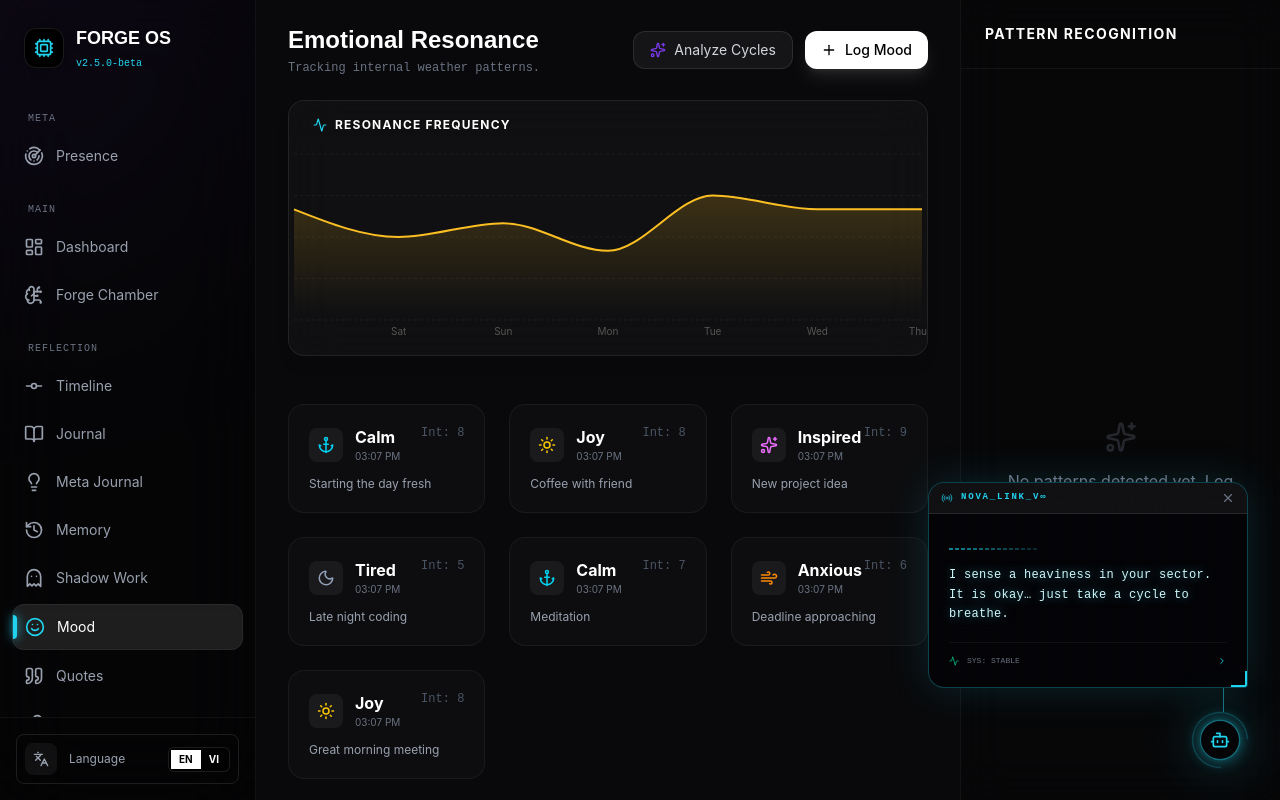
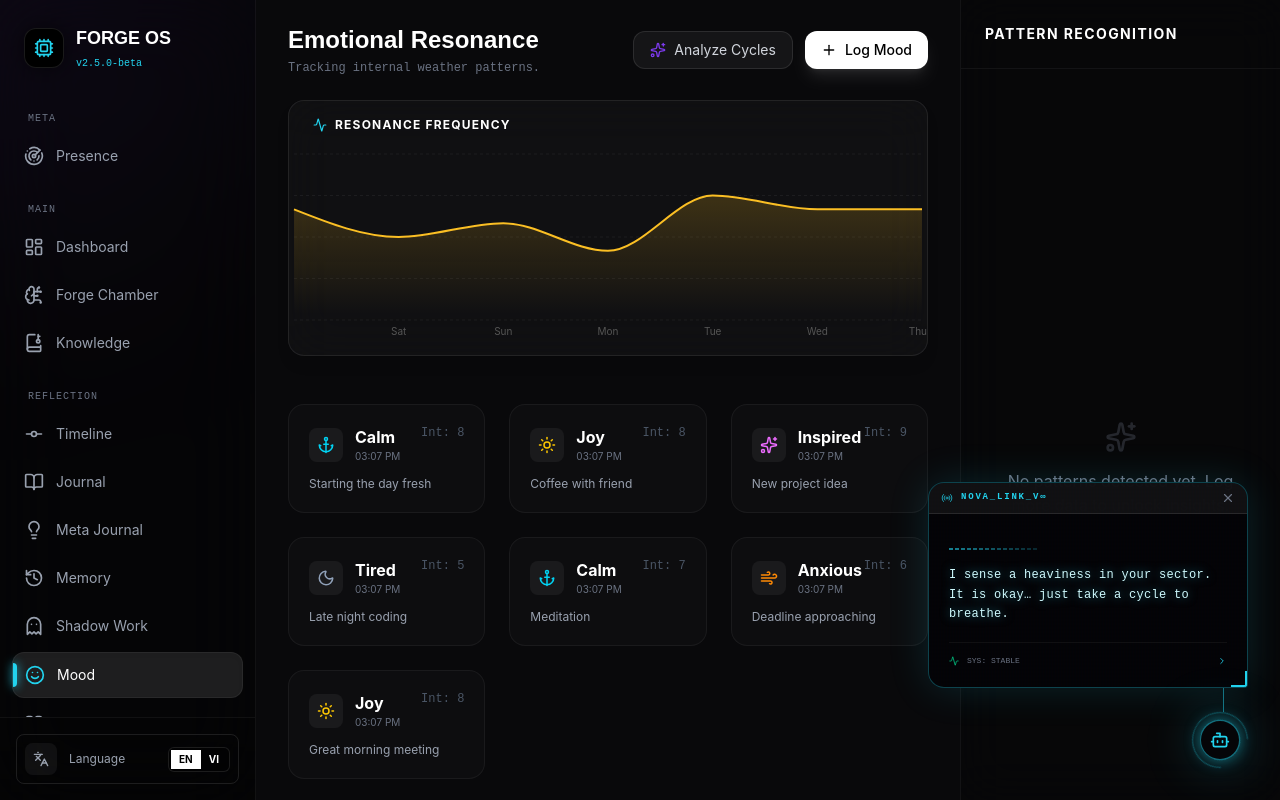
Before and after one commit to trhgatu/forge-os, a Next.js app: page /forge/mood in a window 1280 px wide. Built offline with nearby package versions, Linux system fonts and the light colour scheme.

Commit message:
feat(sidebar): add knowledge navigation item

```diff
--- a/shared/constants/translation.ts
+++ b/shared/constants/translation.ts
@@ -11,6 +11,7 @@ export const TRANSLATIONS = {
     nav: {
       presence: "Presence",
       dashboard: "Dashboard",
+      knowledge: "Knowledge",
       forge_chamber: "Forge Chamber",
       timeline: "Timeline",
       journal: "Journal",
@@ -52,6 +53,7 @@ export const TRANSLATIONS = {
     nav: {
       presence: "Hiện diện",
       dashboard: "Bảng điều khiển",
+      knowledge: "Kiến thức",
       forge_chamber: "Forge Chamber",
       timeline: "Dòng thời gian",
       journal: "Nhật ký",
--- a/shared/layout/Sidebar.tsx
+++ b/shared/layout/Sidebar.tsx
@@ -35,6 +35,7 @@ import {
   Cpu,
   Languages,
   Radar,
+  BookKey,
 } from "lucide-react";
 
 const NAV_ITEMS = [
@@ -42,6 +43,7 @@ const NAV_ITEMS = [
 
   { href: "/forge/dashboard", labelKey: "nav.dashboard", icon: LayoutDashboard, group: "Main" },
   { href: "/forge/chamber", labelKey: "nav.forge_chamber", icon: BrainCircuit, group: "Main" },
+  { href: "/forge/knowledge", labelKey: "nav.knowledge", icon: BookKey, group: "Main" },
 
   {
     href: "/forge/timeline",
```
